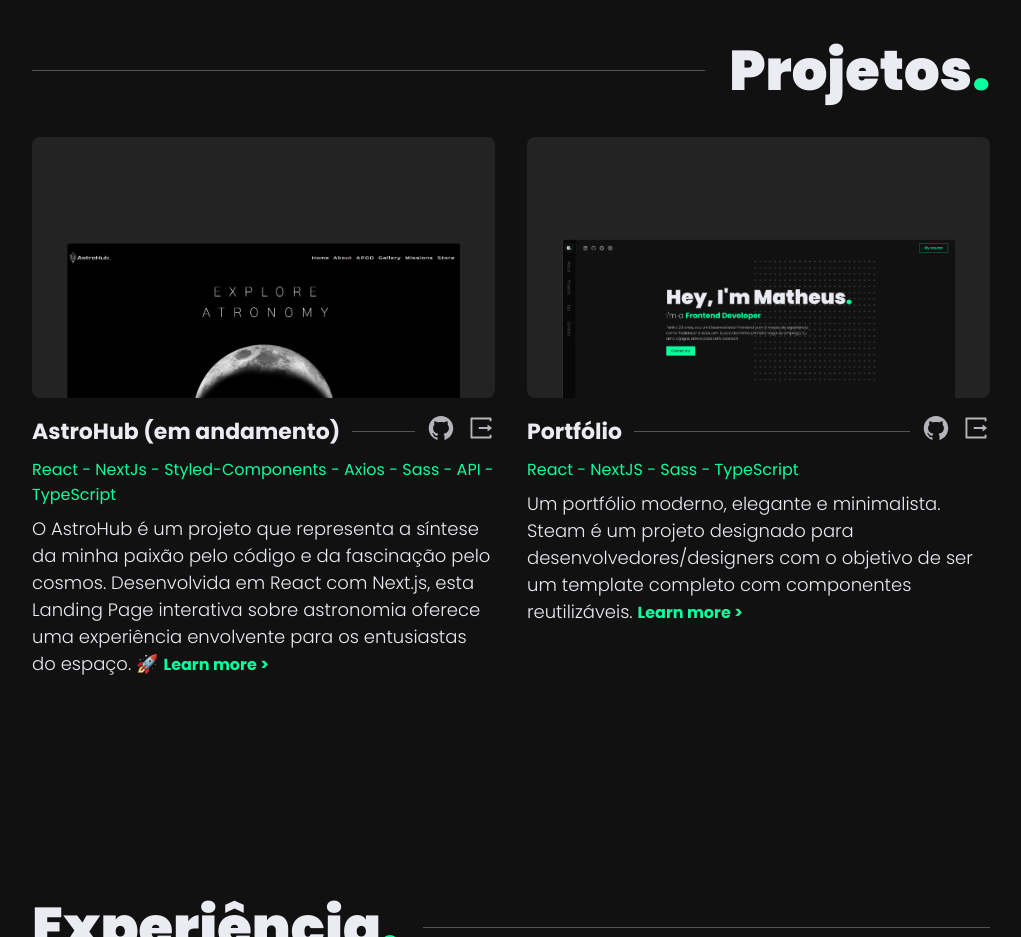
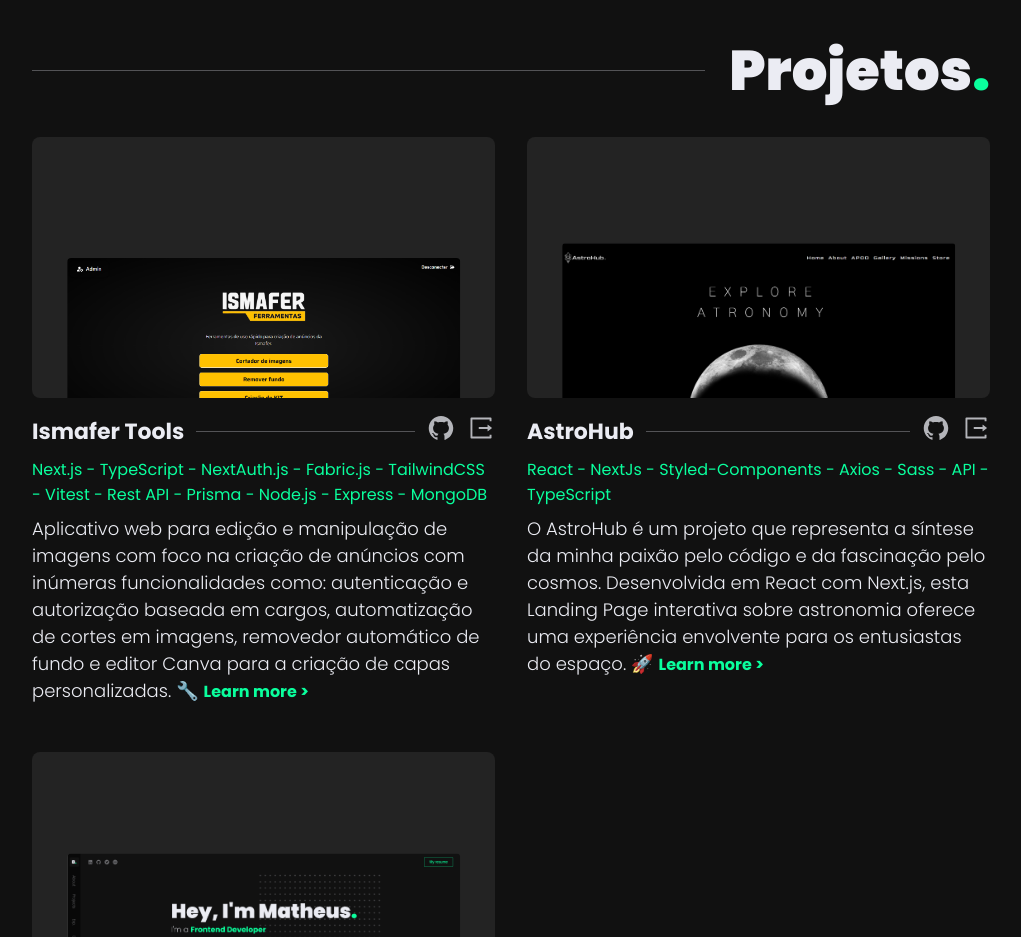
Before and after one commit to omatheusant/steam-portfolio-typescript, a Next.js app: page / in a window 1280 px wide. Shown: the part 1860-2797 px from the top of the page, without its empty margins (159-1180 px from the left). Built offline with nearby package versions, Linux system fonts and the light colour scheme.

Commit message:
add project: ismafer-tools

```diff
--- a/components/home/projects/Projects.tsx
+++ b/components/home/projects/Projects.tsx
@@ -18,13 +18,28 @@ export const Projects = () => {
 
 const projects = [
   {
-    title: "AstroHub (em andamento)",
+    title: "Ismafer Tools",
+    imgSrc: "project-imgs/ismafer-tools.png",
+    code: "https://github.com/ismaferFerramentas/ismafer-tools",
+    projectLink: "https://ismafer-tools-main.vercel.app/",
+    tech: ["Next.js", "TypeScript", "NextAuth.js", "Fabric.js", "TailwindCSS", "Vitest", "Rest API", "Prisma", "Node.js", "Express", "MongoDB" ],
+    description:
+      "Aplicativo web para edição e manipulação de imagens com foco na criação de anúncios com inúmeras funcionalidades como: autenticação e autorização baseada em cargos, automatização de cortes em imagens, removedor automático de fundo e editor Canva para a criação de capas personalizadas. 🔧",
+    modalContent: (
+      <>
+        <h2>Principais características</h2>
+        <h3>Em desenvolvimento...</h3>
+      </>
+    ),
+  },
+  {
+    title: "AstroHub",
     imgSrc: "project-imgs/astrohub.png",
     code: "https://github.com/omatheusant/astrohub-oficial",
     projectLink: "https://astrohub.vercel.app/",
     tech: ["React", "NextJs", "Styled-Components", "Axios", "Sass", "API", "TypeScript"],
     description:
-      " O AstroHub é um projeto que representa a síntese da minha paixão pelo código e da fascinação pelo cosmos. Desenvolvida em React com Next.js, esta Landing Page interativa sobre astronomia oferece uma experiência envolvente para os entusiastas do espaço. 🚀",
+      "O AstroHub é um projeto que representa a síntese da minha paixão pelo código e da fascinação pelo cosmos. Desenvolvida em React com Next.js, esta Landing Page interativa sobre astronomia oferece uma experiência envolvente para os entusiastas do espaço. 🚀",
     modalContent: (
       <>
         <p>
@@ -32,16 +47,13 @@ const projects = [
         </p>
         <p> Decidi utilizar o axios para consumir três APIs diferentes, que são:</p>
 
-        <p>Astronomy Picture of the Day: API da NASA usada para exibir{ "imagem do dia" }de acordo com a data atual.</p>
+        <p>Astronomy Picture of the Day: API da NASA usada para exibir { "imagem do dia" }de acordo com a data atual.</p>
 
         <p>SpaceNews API: Minha própria API desenvolvida com Node.js e Express com o objetivo de exibir notícias acerca do espaço.</p>
 
         <p>SolarSystem OpenData: Usada para exibir dados atualizados em tempo real sobre o sistema solar.</p>
 
         <p>Para as animações e slide, utilizei as libs framer-motion e swiper slide.</p>
-        <p>
-          Meus planos para esse projeto são grandes. Atualmente, busco implementar meus conhecimentos de Backend com NodeJS para expandir ainda mais as possibilidades e qualidades do projeto.
-        </p>
       </>
     ),
   },
```
Also changed, not shown: public/project-imgs/ismafer-tools.png (added).
